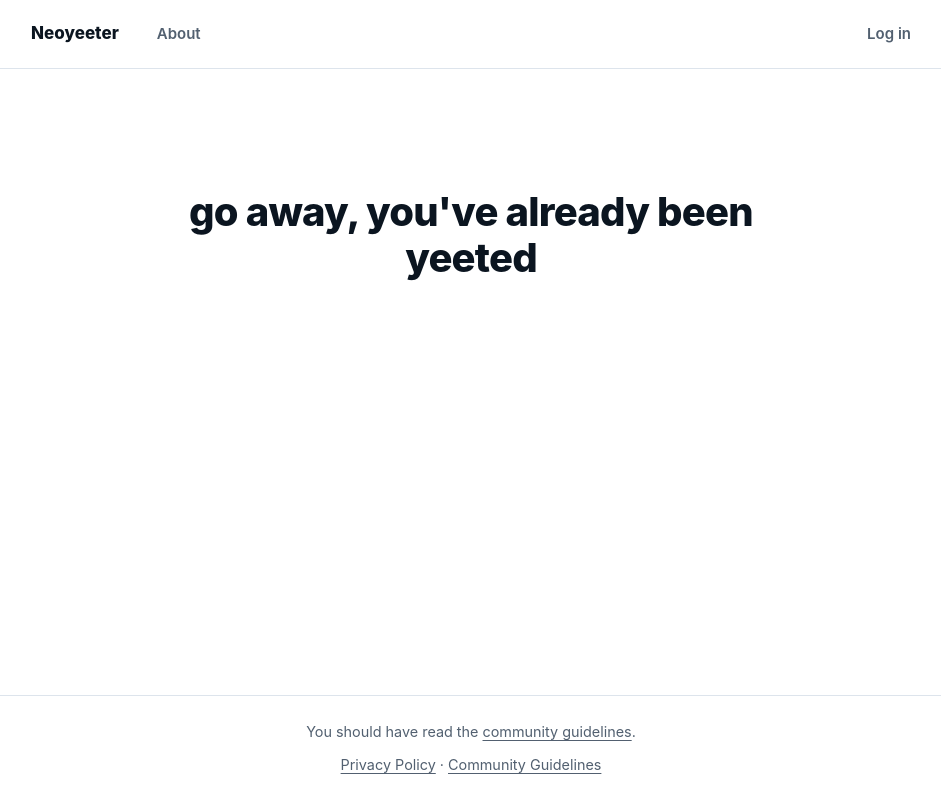
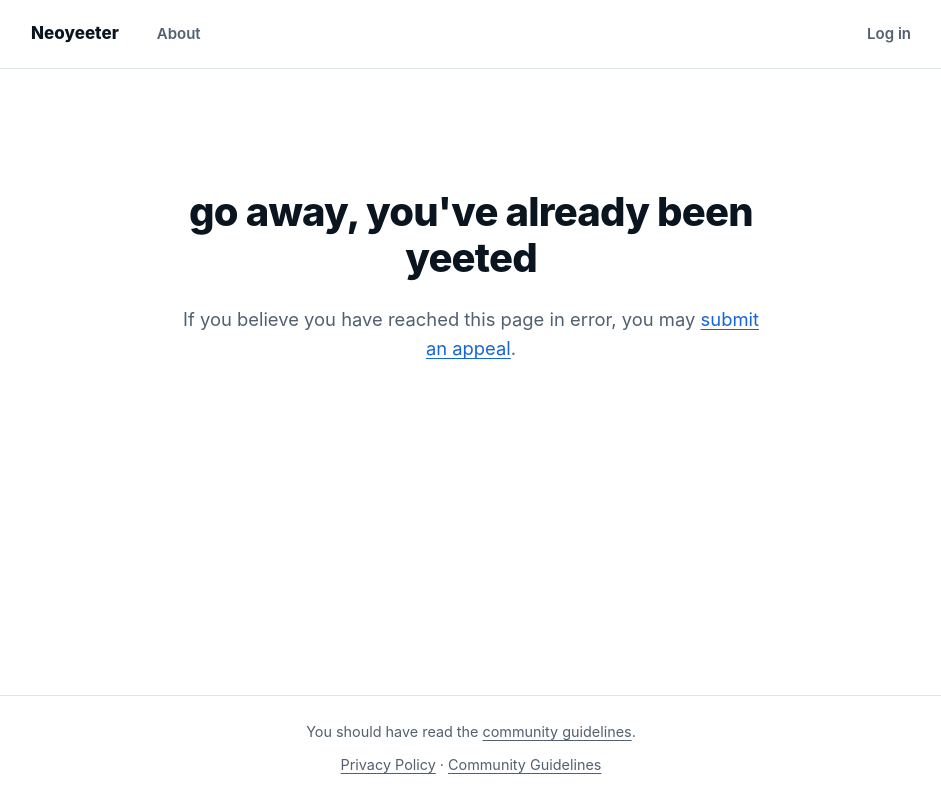
Before and after one commit to noghiri/neoyeeter, a plain HTML site: page docs/gone.html in a window 1280 px wide. Shown: the whole page, without its empty margins (169-1110 px from the left). Drawn offline with Linux system fonts and the light colour scheme.

Commit message:
Add an appeal subline to the Gone page
Under the headline: "If you believe you have reached this page in
error, you may submit an appeal." The link goes to the Account Recovery
Center.

Co-Authored-By: Claude Opus 5.5 <noreply@anthropic.com>
Claude-Session: https://claude.ai/code/session_01R37nVcFaj3TCzqyfimXfLf

```diff
--- a/docs/gone.html
+++ b/docs/gone.html
@@ -36,6 +36,7 @@
   </header>
   <main class="page page-center">
     <h1>go away, you've already been yeeted</h1>
+    <p class="lede">If you believe you have reached this page in error, you may <a href="appeal.html">submit an appeal</a>.</p>
   </main>
   <footer class="site-footer">
     <p>You should have read the <a href="guidelines.html">community guidelines</a>.</p>
```
